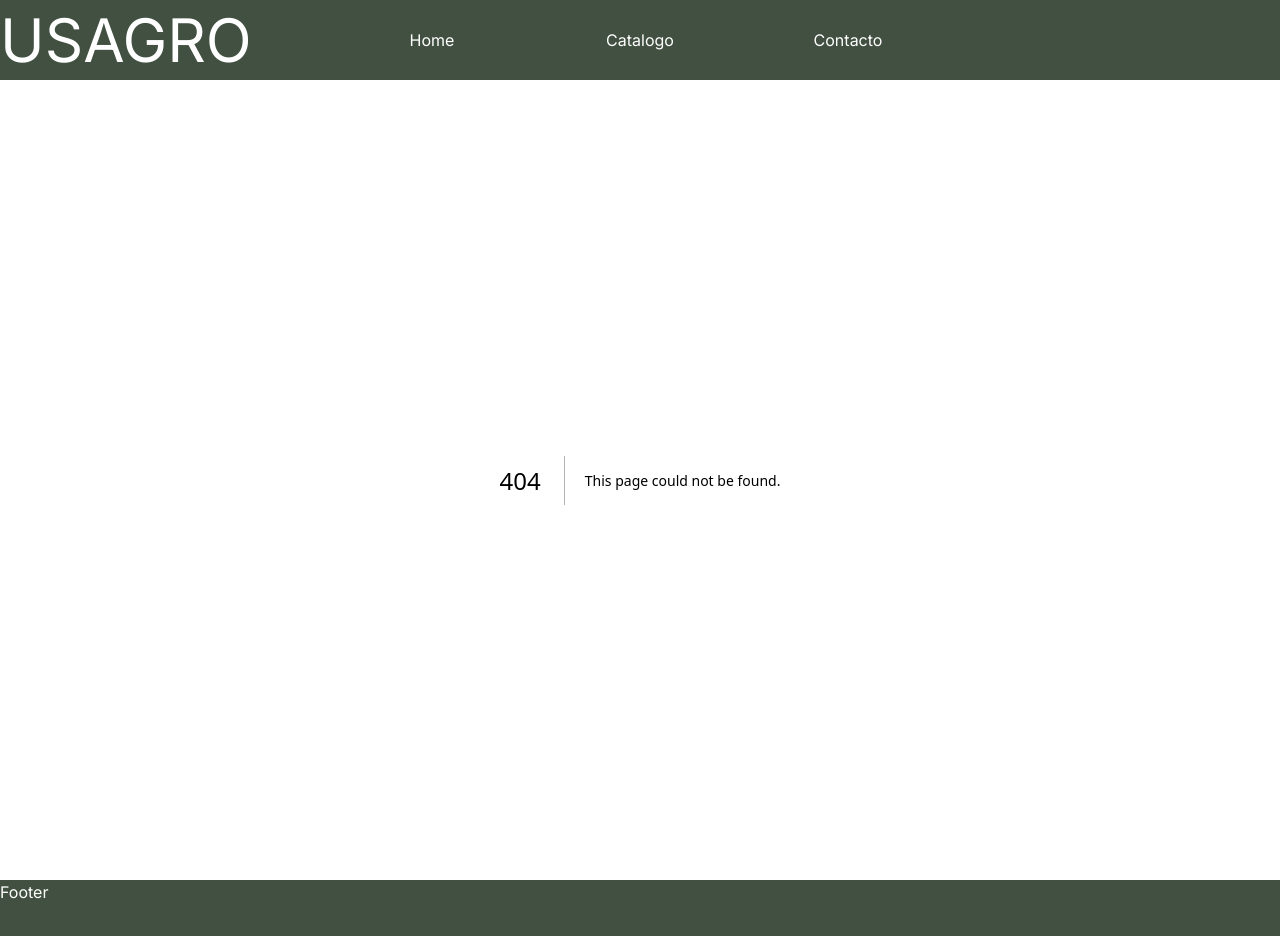
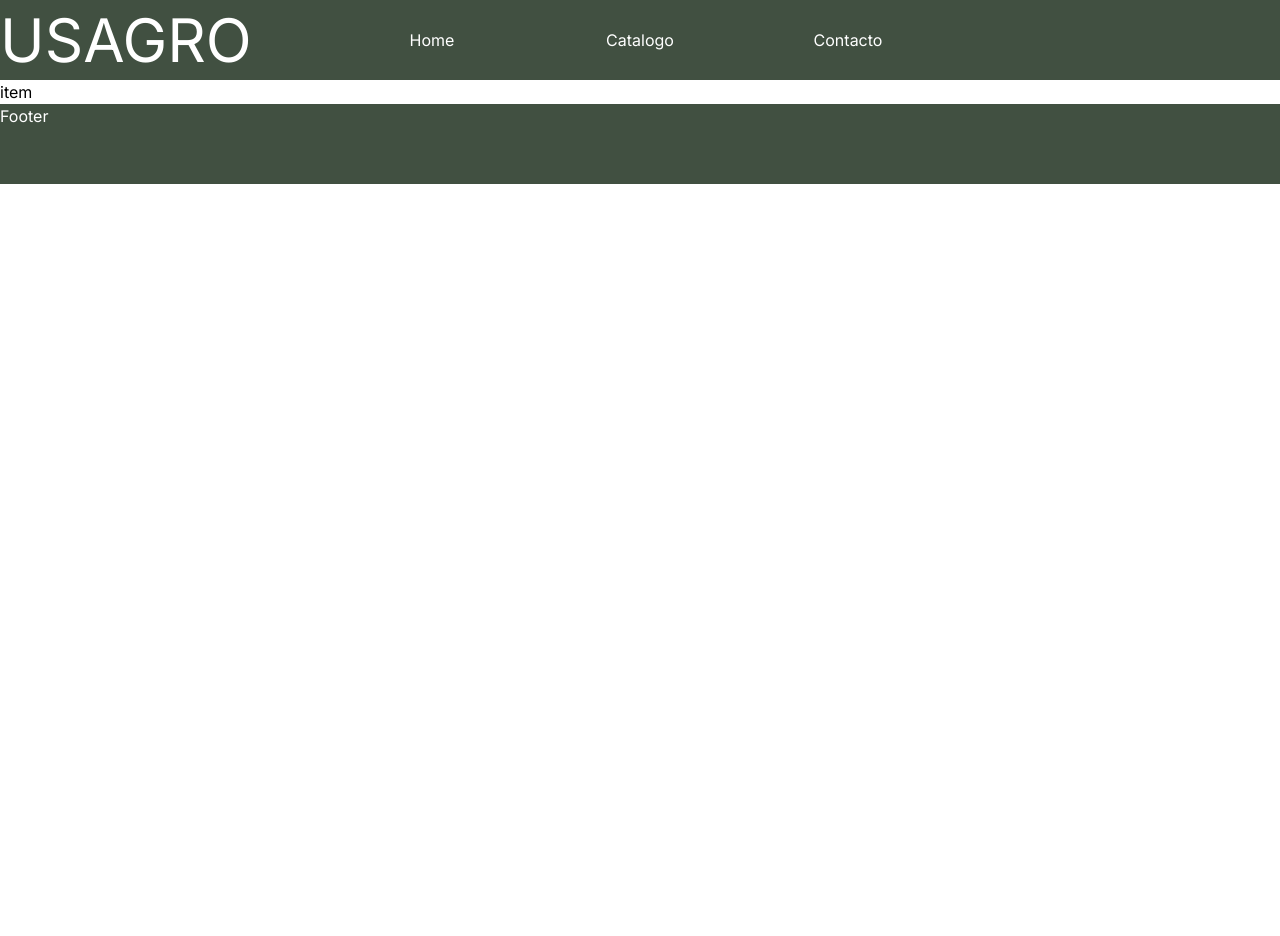
Before and after one commit to tomivillarreal/usagro-front, a Next.js app: page /catalogo/item in a window 1280 px wide. Before the commit this address had no page. Shown: the top 936 px of the page. After the commit the page ends 800 px from the top, so only its background shows below. Built offline with nearby package versions, Linux system fonts and the light colour scheme.

Commit message:
page.tsx en item

```diff
--- /dev/null
+++ b/app/catalogo/item/page.tsx
@@ -0,0 +1,9 @@
+
+
+export default function Item() {
+  return (
+    <main className="">
+    item
+    </main>
+  );
+}
--- a/next.config.js
+++ b/next.config.js
@@ -3,7 +3,6 @@
  */
 const nextConfig = {
     output: 'export',
-    target: 'serverless',
     // Optional: Change links `/me` -> `/me/` and emit `/me.html` -> `/me/index.html`
     // trailingSlash: true,
 
```
